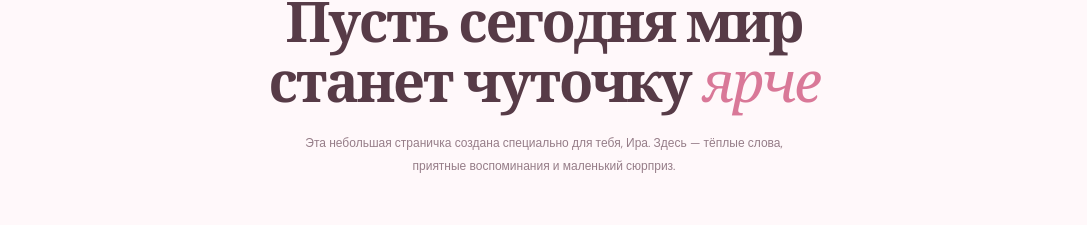
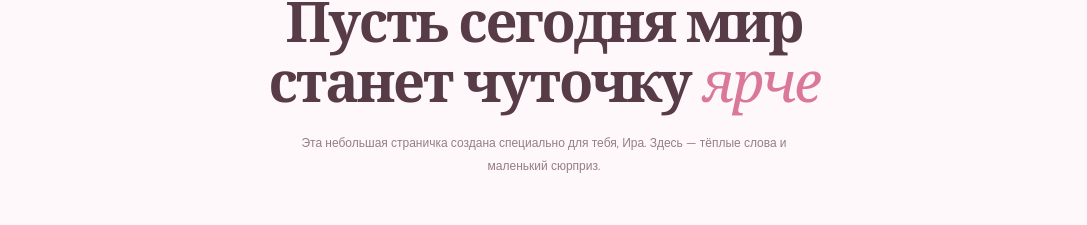
Before and after one commit to nikitavazakin5-ui/birthday, a plain HTML site: page index.html in a window 1280 px wide. Shown: the part 871-1096 px from the top of the page, without its empty margins (96-1183 px from the left). Drawn offline with nearby package versions, Linux system fonts and the light colour scheme; a web font is replaced by a local one.

Commit message:
Update index.html

```diff
--- a/index.html
+++ b/index.html
@@ -38,7 +38,7 @@
     <section class="intro section">
       <p class="eyebrow center">немного волшебства</p>
       <h2>Пусть сегодня мир<br>станет чуточку <em>ярче</em></h2>
-      <p class="sub">Эта небольшая страничка создана специально для тебя, Ира. Здесь — тёплые слова, приятные воспоминания и маленький сюрприз.</p>
+      <p class="sub">Эта небольшая страничка создана специально для тебя, Ира. Здесь — тёплые слова и маленький сюрприз.</p>
       <div class="wish-grid">
         <article class="wish"><span>✿</span><h3>Нежности</h3><p>Пусть рядом всегда будут люди, с которыми спокойно и радостно.</p></article>
         <article class="wish"><span>☼</span><h3>Радости</h3><p>Пусть даже обычные дни приносят приятные неожиданности.</p></article>
```
